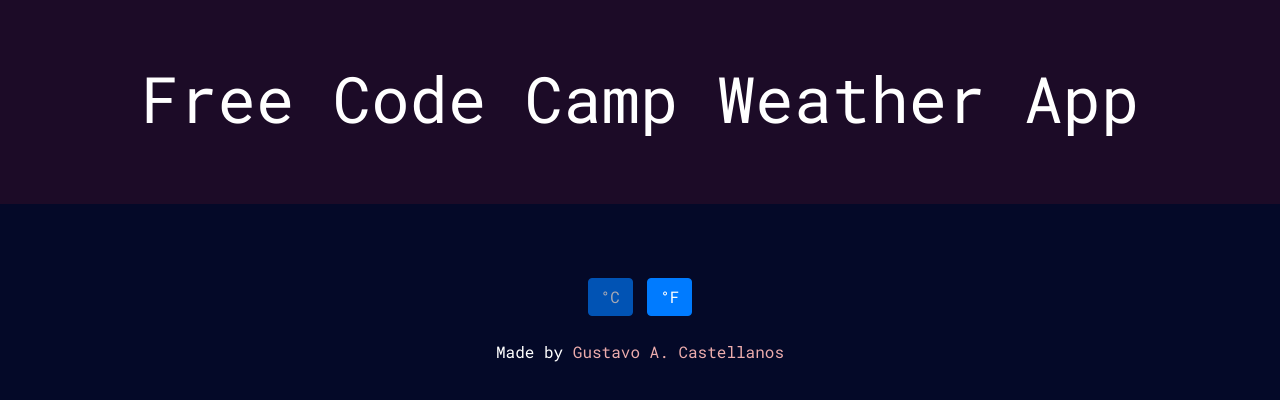
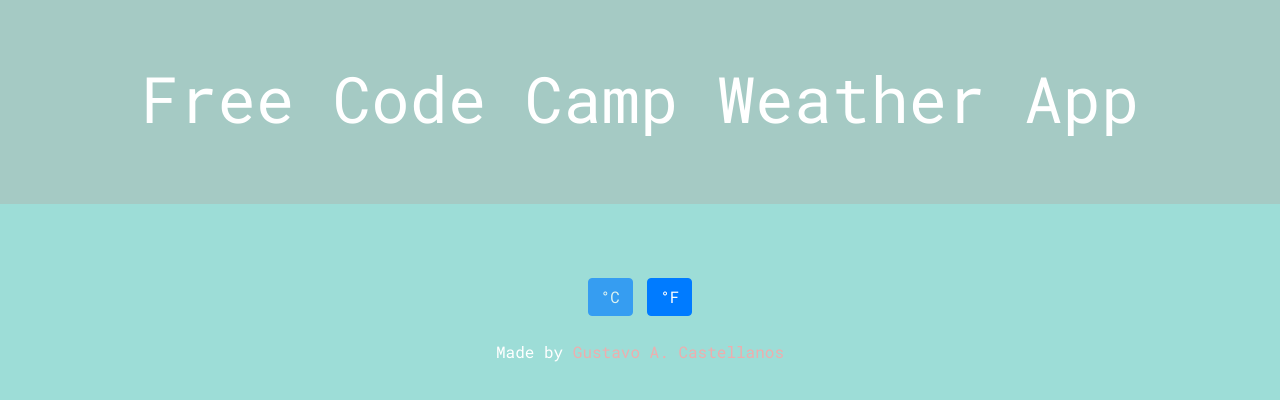
Before and after one commit to german1608/weatherApp, a plain HTML site: page src/index.html in a window 1280 px wide. Drawn offline with Linux system fonts and the light colour scheme.

Commit message:
bg color change according to time

```diff
--- a/src/js/script.js
+++ b/src/js/script.js
@@ -1,7 +1,26 @@
 var unit = 'C';
 var data;
-var colors = ['#9dddd7', '#1f3265', '#040928'];
+var colors = ['#9dddd7', '#4f6ab3', '#040928'];
+var bgColor=1;
 $(document).ready(function() {
+    // TIME
+    var d = new Date();
+    var h = d.getHours();
+    console.log(d);
+    //morning
+    if (4 <= h && h <= 12) {
+        bgColor=0;
+    }
+    //afternoon
+    else if (13 <= h && h <= 18) {
+        bgColor=1;
+    }
+    //night
+    else {
+        bgColor=2;
+    }
+    $("body").css("background-color", colors[bgColor]);
+
     if ("geolocation" in navigator) {
         $("#weather-section .body .warning-message").addClass("d-none");
         $("#info").removeClass("d-none");
--- a/src/scss/style.scss
+++ b/src/scss/style.scss
@@ -1,6 +1,6 @@
 // Main Sass File
 //$bg-color: rgb(91, 71, 113);
-$bg-color: #040928;
+$bg-color: #4f6ab3;
 $overlay-bg-color-2: rgba(230, 34, 34, 0.1);
 $font-color: white;
 
```
Also changed, not shown: src/css/style.css.
